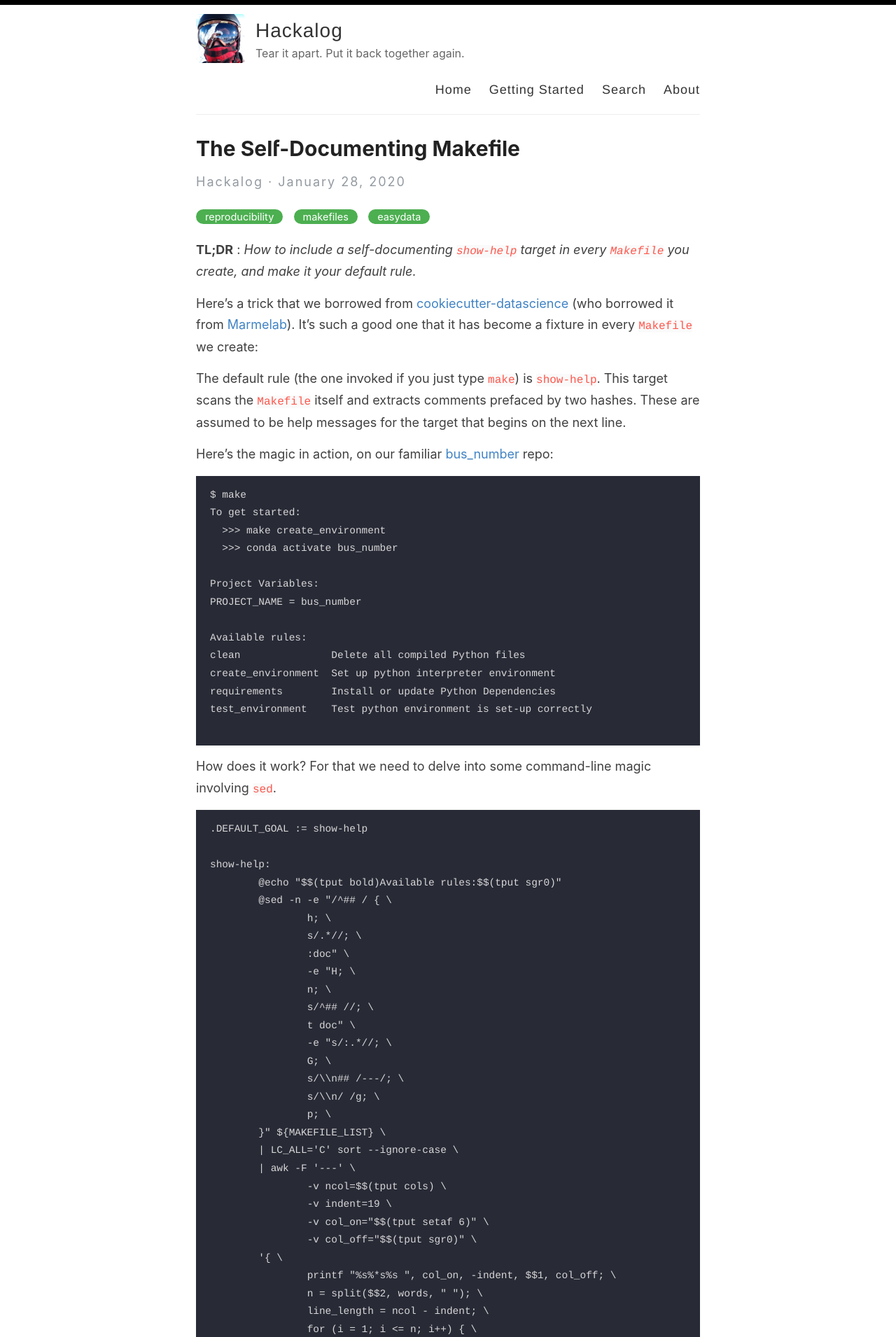
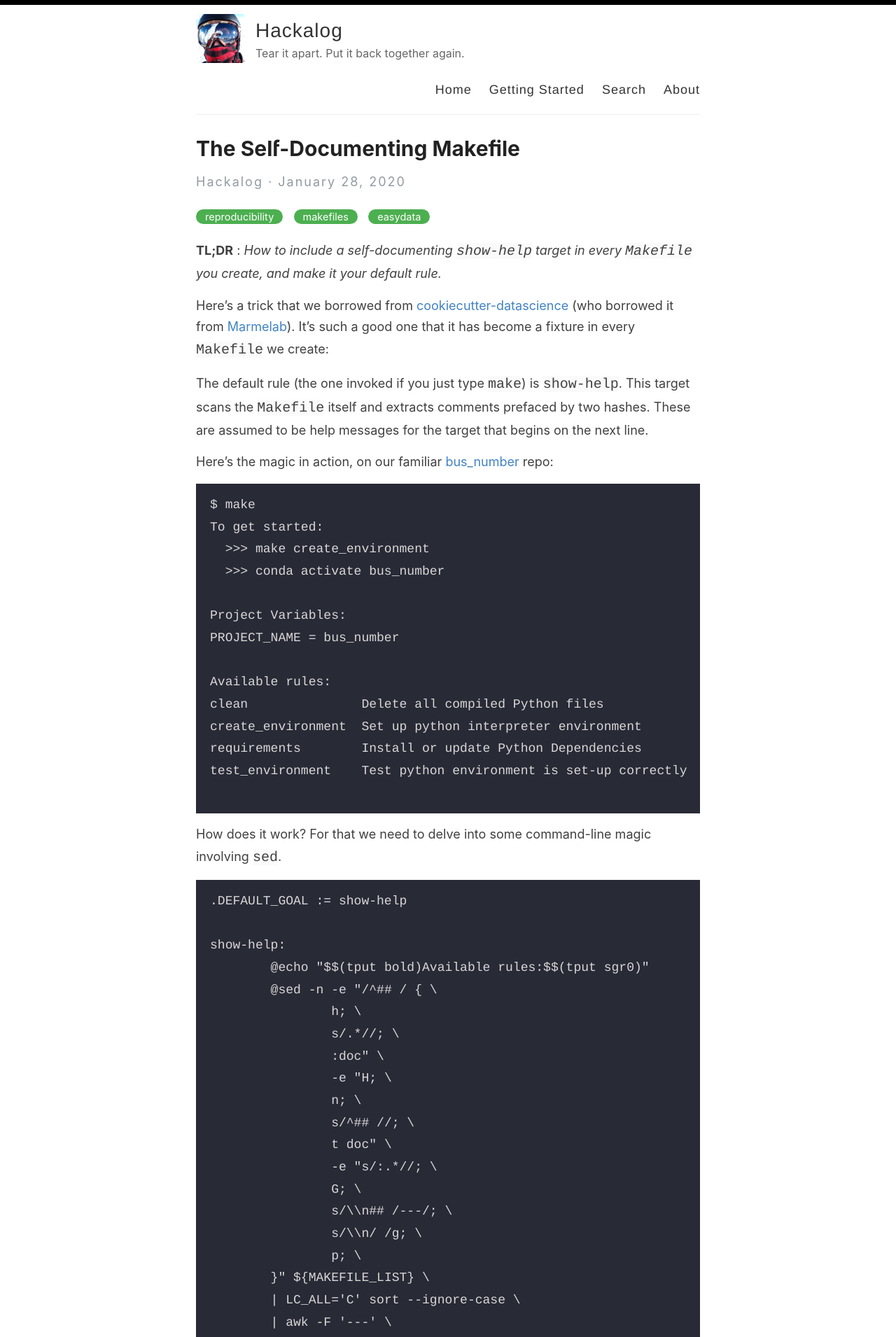
Before and after one commit to hackalog/hackalog.github.io, a Jekyll site: the page built from _posts/2020-01-28-makefile-add-help.md, in a window 1280 px wide. Shown: the top 1910 px of the page at 70% size. Built offline with Jekyll 4.4.1, drawn with Linux system fonts in a browser that asks for light colours.

Commit message:
edit style

```diff
--- a/_sass/_darcula.scss
+++ b/_sass/_darcula.scss
@@ -12,8 +12,8 @@ code {
 
 .highlighter-rouge {
     background-color: #FAFAFA;
-    color: #FF554A;
-    font-size: 16px;
+    color: #404040;
+    font-size: 20px;
 }
 
 .highlight .hll { background-color: #f1fa8c }
```
